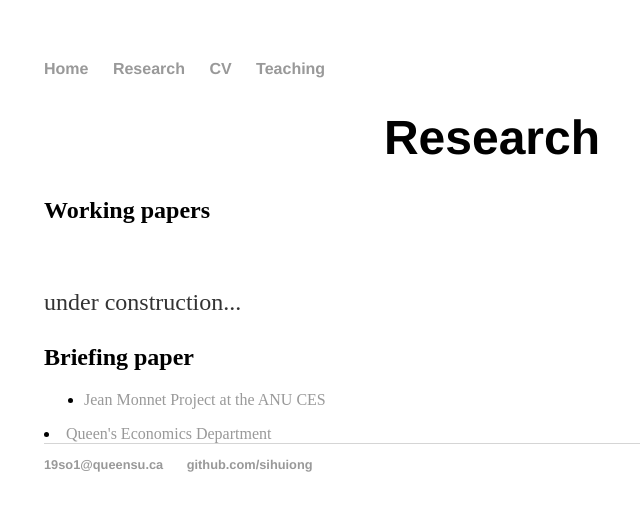
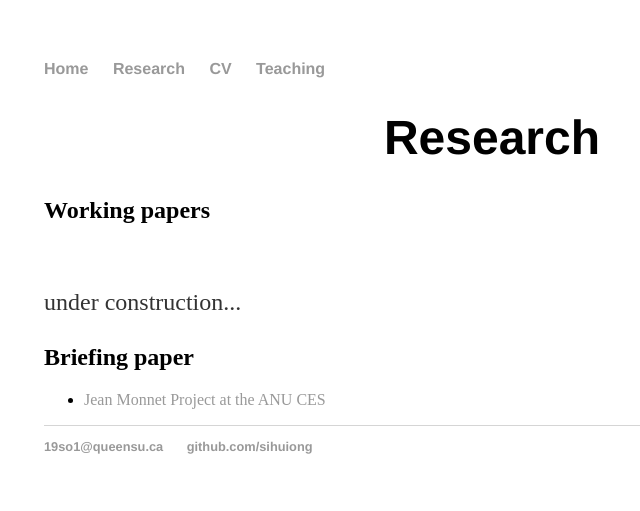
Before and after one commit to SihuiOng/SihuiOng.github.io, a Jekyll site: the page built from research/index.html, in a window 1280 px wide. Shown: the top 511 px of the page, without its empty margins (148-788 px from the left). Built offline with Jekyll 4.4.1, drawn with Linux system fonts in a browser that asks for light colours.

Commit message:
Update index.html

```diff
--- a/research/index.html
+++ b/research/index.html
@@ -10,9 +10,8 @@ title: research
 
 	<h2>Briefing paper</h2>
         <ul class="contacts">
-	   <li><a href="   https://politicsir.cass.anu.edu.au/centres/ces/research/projects/jean-monnet/eu-australia-trade-services/">Jean Monnet Project at the ANU CES</a></li>
+	   <li><a href="   https://politicsir.cass.anu.edu.au/centres/ces/research/publications/trade-services-briefing-paper">Jean Monnet Project at the ANU CES</a></li>
     	</ul>
 
-	<li><a href="https://www.econ.queensu.ca/">Queen's Economics Department</a></li>
 
 </div>
```
